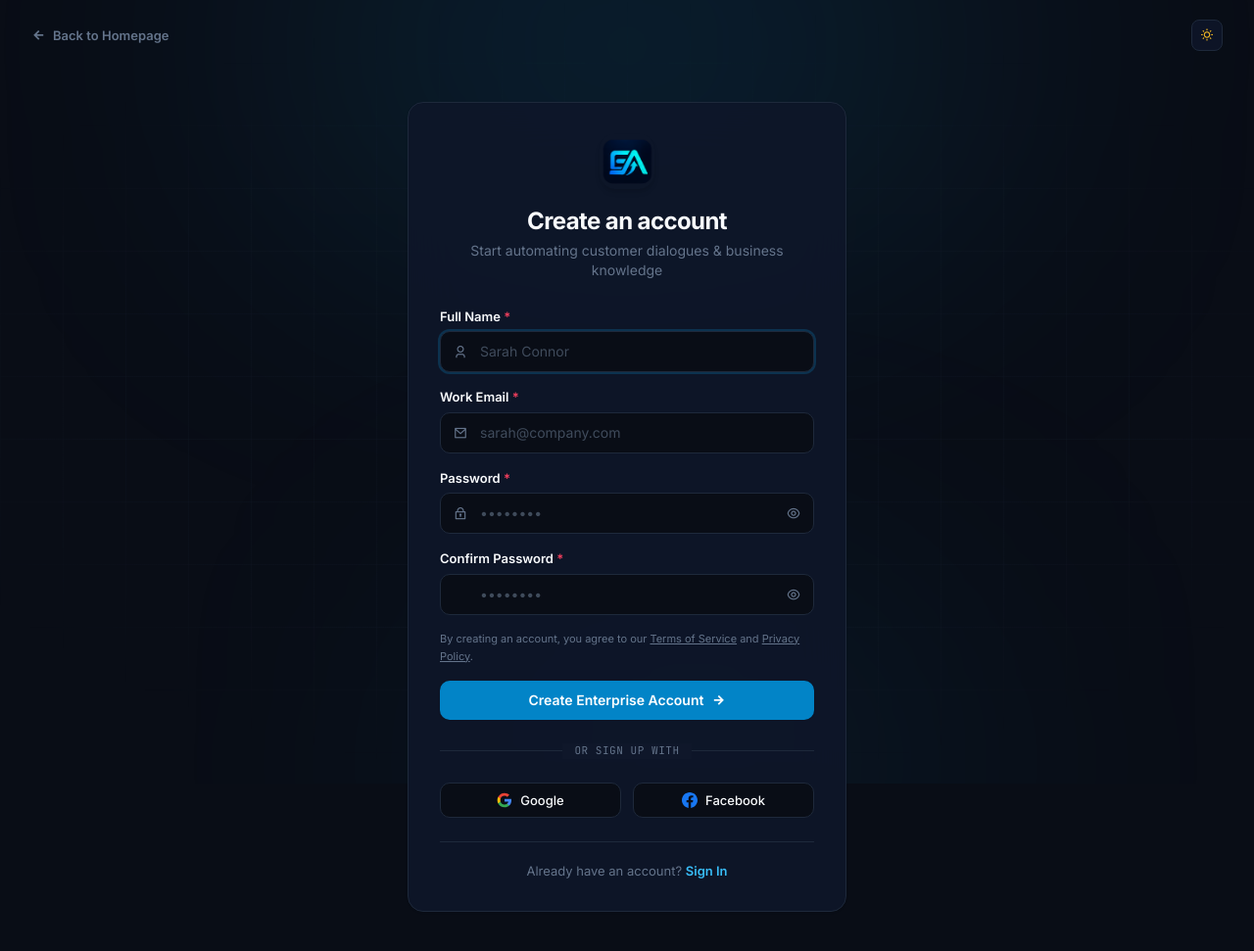
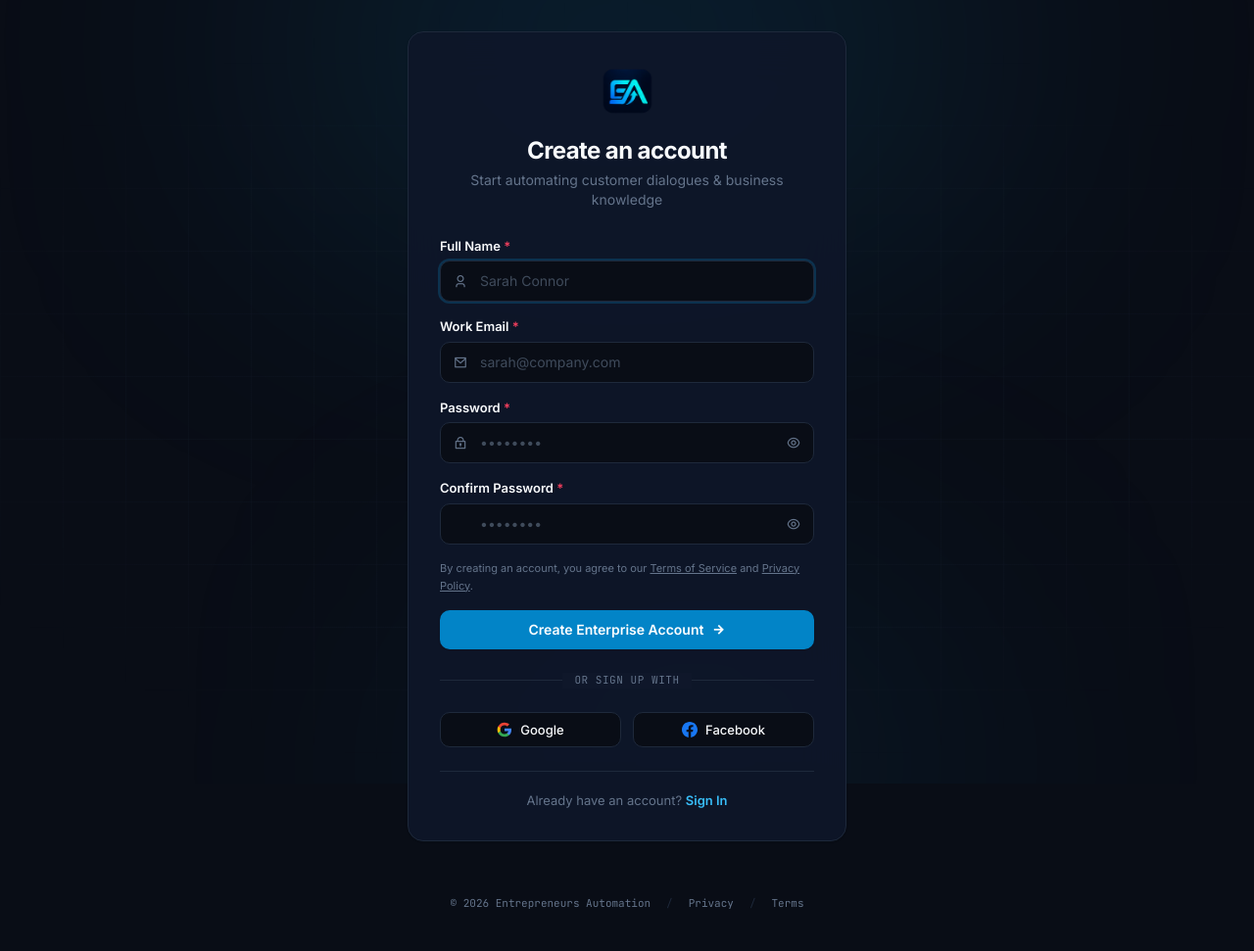
Before and after one commit to gm-zesan/multi-source-chatbot, a Laravel app: page /register in a window 1280 px wide. Shown: the top 971 px of the page at 98% size. After the commit the page ends 928 px from the top, so only its background shows below. Run offline with Laravel 12, Linux system fonts and the light colour scheme; style sheets or scripts are compiled from the project's sources; some libraries are stand-ins or nearby versions.

Commit message:
refactor: simplify auth layout and remove logo styling and header navigation

```diff
--- a/resources/views/auth/login.blade.php
+++ b/resources/views/auth/login.blade.php
@@ -6,7 +6,7 @@
         {{-- Header & Brand Icon --}}
         <div class="text-center mb-7">
             <a href="{{ route('home') }}" class="inline-block group mb-3">
-                <img src="{{ asset('images/logo/ea-app-icon.png') }}" alt="Entrepreneurs Automation" class="w-14 h-14 rounded-2xl shadow-md group-hover:scale-105 transition-transform duration-200 object-contain mx-auto">
+                <img src="{{ asset('images/logo/ea-app-icon.png') }}" alt="Entrepreneurs Automation" class="w-14 h-14 object-contain mx-auto">
             </a>
             <h1 class="text-xl sm:text-2xl font-bold tracking-tight text-light-text dark:text-dark-text">
                 Welcome back
--- a/resources/views/auth/register.blade.php
+++ b/resources/views/auth/register.blade.php
@@ -6,7 +6,7 @@
         {{-- Header & Brand Icon --}}
         <div class="text-center mb-7">
             <a href="{{ route('home') }}" class="inline-block group mb-3">
-                <img src="{{ asset('images/logo/ea-app-icon.png') }}" alt="Entrepreneurs Automation" class="w-14 h-14 rounded-2xl shadow-md group-hover:scale-105 transition-transform duration-200 object-contain mx-auto">
+                <img src="{{ asset('images/logo/ea-app-icon.png') }}" alt="Entrepreneurs Automation" class="w-14 h-14 object-contain mx-auto">
             </a>
             <h1 class="text-xl sm:text-2xl font-bold tracking-tight text-light-text dark:text-dark-text">
                 Create an account
--- a/resources/views/layouts/guest.blade.php
+++ b/resources/views/layouts/guest.blade.php
@@ -61,21 +61,6 @@
         <div class="absolute inset-0 bg-[linear-gradient(to_right,#e2e8f00a_1px,transparent_1px),linear-gradient(to_bottom,#e2e8f00a_1px,transparent_1px)] dark:bg-[linear-gradient(to_right,#1e293b1f_1px,transparent_1px),linear-gradient(to_bottom,#1e293b1f_1px,transparent_1px)] bg-[size:4rem_4rem] [mask-image:radial-gradient(ellipse_60%_50%_at_50%_50%,#000_70%,transparent_100%)]"></div>
     </div>
 
-    {{-- Minimal Top Navigation Bar --}}
-    <header class="relative z-10 w-full max-w-7xl mx-auto px-4 sm:px-6 lg:px-8 py-5 flex items-center justify-between">
-        <a href="{{ route('home') }}" class="inline-flex items-center gap-2 text-xs font-semibold text-light-muted dark:text-dark-muted hover:text-brand-500 dark:hover:text-brand-400 transition-colors">
-            <i class="ri-arrow-left-line text-sm"></i>
-            <span>Back to Homepage</span>
-        </a>
-
-        <div class="flex items-center gap-3">
-            {{-- Theme Toggle --}}
-            <button type="button" onclick="toggleAuthTheme()" class="w-8 h-8 rounded-lg flex items-center justify-center border border-light-border dark:border-dark-border bg-light-surface/80 dark:bg-dark-surface/80 hover:bg-light-elevated dark:hover:bg-dark-elevated transition-colors shadow-xs" title="Toggle Dark/Light Mode">
-                <i class="ri-sun-line text-amber-400 auth-theme-icon"></i>
-            </button>
-        </div>
-    </header>
-
     {{-- Main Auth Slot --}}
     <main class="relative z-10 flex-1 flex items-center justify-center px-4 py-8 sm:px-6">
         <div class="w-full max-w-md">
```
